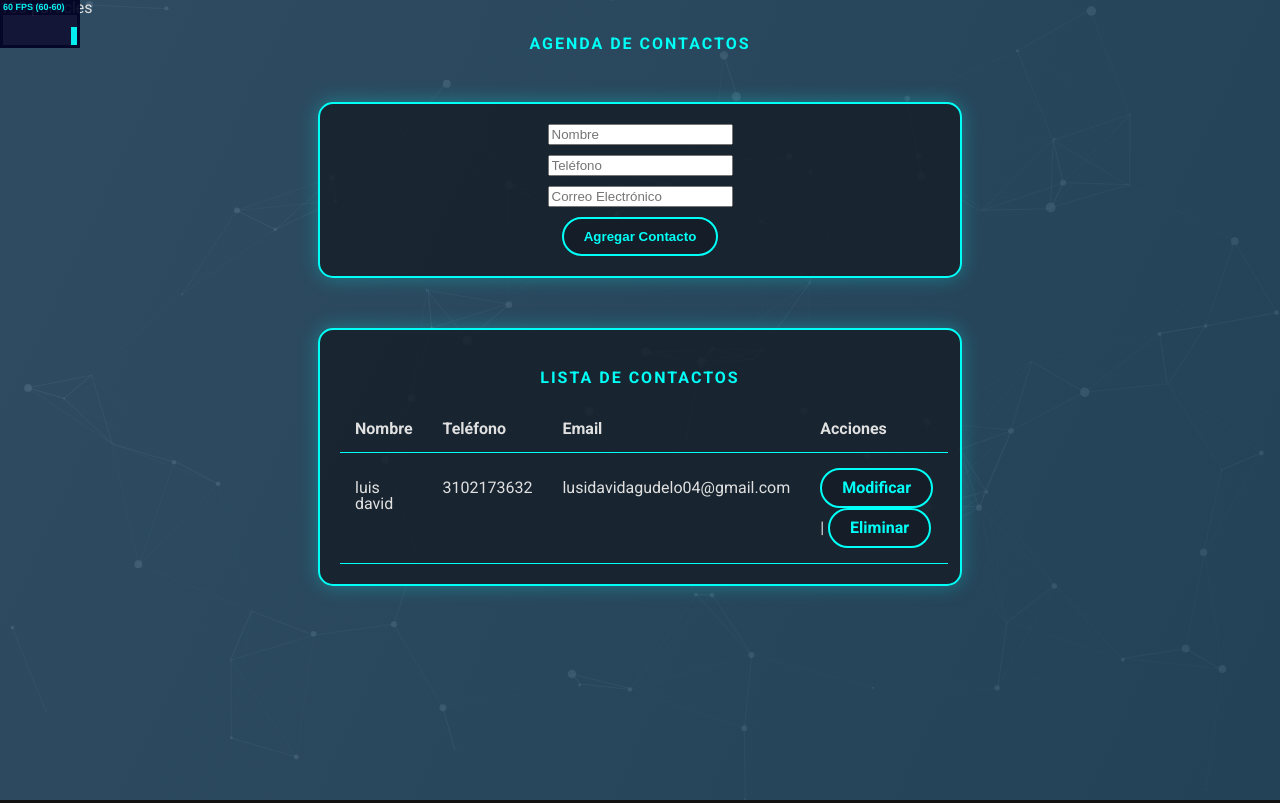
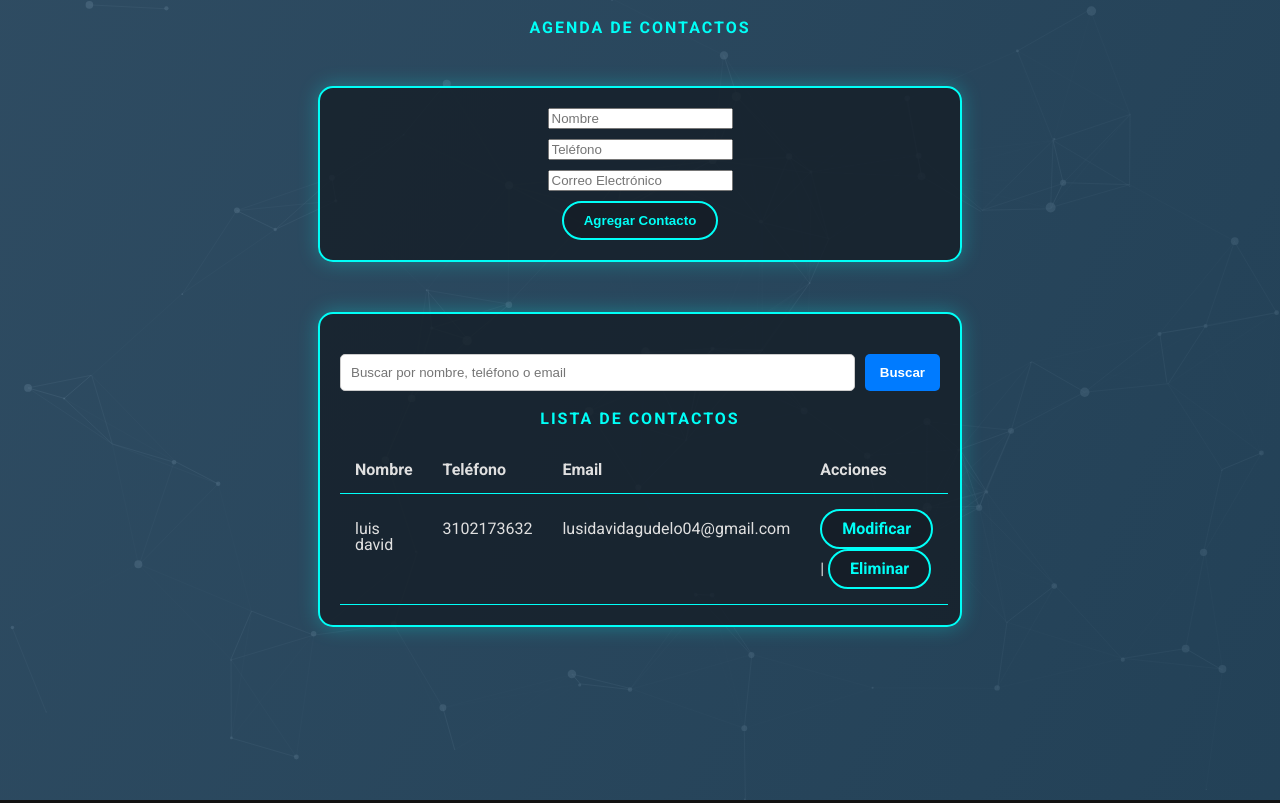
Before and after one commit to DavC3ro/TallerStiven, a PHP site: page / in a window 1280 px wide. Run offline with PHP 8.4, Linux system fonts and the light colour scheme; data comes from the database, SQL or seed files in the repository.

Commit message:
Se añadió buscador

```diff
--- a/css/styles.css
+++ b/css/styles.css
@@ -55,6 +55,40 @@ body {
     left: 0;
     z-index: -1;
     background-color: #1a1a1a;
+}
+
+.buscador {
+    display: flex;
+    justify-content: center;
+    align-items: center;
+    margin: 20px 0;
+}
+
+.buscador form {
+    display: flex;
+    width: 100%;
+    max-width: 600px;
+}
+
+.buscador input[type="text"] {
+    flex: 1;
+    padding: 10px;
+    border: 1px solid #ccc;
+    border-radius: 5px;
+}
+
+.buscador button {
+    padding: 10px 15px;
+    border: none;
+    background-color: #007bff;
+    color: white;
+    border-radius: 5px;
+    cursor: pointer;
+    margin-left: 10px;
+}
+
+.buscador button:hover {
+    background-color: #0056b3;
 }
 
 /* Contenedor de contenido */
--- a/index.php
+++ b/index.php
@@ -11,17 +11,45 @@ include 'conexion.php';
     <title>Agenda de Contactos</title>
     <link rel="stylesheet" href="./css/styles.css">
     <link href="https://fonts.googleapis.com/css2?family=Roboto:wght@400;700&display=swap" rel="stylesheet">
+    <style>
+        .buscador {
+            display: flex;
+            justify-content: center;
+            margin-bottom: 20px;
+        }
+
+        .buscador form {
+            display: flex;
+            width: 100%;
+            max-width: 600px;
+        }
+
+        .buscador input[type="text"] {
+            flex: 1;
+            padding: 10px;
+            border: 1px solid #ccc;
+            border-radius: 5px;
+        }
+
+        .buscador button {
+            padding: 10px 15px;
+            border: none;
+            background-color: #007bff;
+            color: white;
+            border-radius: 5px;
+            cursor: pointer;
+            margin-left: 10px;
+        }
+
+        .buscador button:hover {
+            background-color: #0056b3;
+        }
+    </style>
 </head>
 <body>
 
     <div id="particles-js"></div>
-
-    <div class="count-particles">
-        <span class="js-count-particles">--</span> particles
-    </div>
-
     <h1>Agenda de Contactos</h1>
-
 
     <?php if (isset($_SESSION['message'])): ?>
         <div class="alert" id="alert-message">
@@ -42,6 +70,14 @@ include 'conexion.php';
     </div>
 
     <div class="contenedor">
+        <!-- Buscador integrado con la lista de contactos -->
+        <div class="buscador">
+            <form action="index.php" method="POST">
+                <input type="text" name="search_term" placeholder="Buscar por nombre, teléfono o email" value="<?php if (isset($_POST['search_term'])) echo htmlspecialchars($_POST['search_term']); ?>">
+                <button type="submit" name="search" class="boton">Buscar</button>
+            </form>
+        </div>
+
         <h2>Lista de Contactos</h2>
         <table>
             <tr>
@@ -51,8 +87,21 @@ include 'conexion.php';
                 <th>Acciones</th>
             </tr>
             <?php
-                $result = $conn->query("SELECT * FROM contactos");
+                // Aquí gestionamos la búsqueda si se ha enviado el formulario
+                if (isset($_POST['search']) && !empty($_POST['search_term'])) {
+                    $search_term = $_POST['search_term'];
+                    // Usar consulta preparada para la búsqueda
+                    $stmt = $conn->prepare("SELECT * FROM contactos WHERE nombre LIKE ? OR telefono LIKE ? OR email LIKE ?");
+                    $search_term_wildcard = "%" . $search_term . "%";
+                    $stmt->bind_param("sss", $search_term_wildcard, $search_term_wildcard, $search_term_wildcard);
+                    $stmt->execute();
+                    $result = $stmt->get_result();
+                } else {
+                    // Si no se ha buscado, mostrar todos los contactos
+                    $result = $conn->query("SELECT * FROM contactos");
+                }
 
+                // Mostrar los resultados de la búsqueda o todos los contactos
                 while ($row = $result->fetch_assoc()) {
                     echo "<tr>";
                     echo "<td>" . htmlspecialchars($row['nombre']) . "</td>";
@@ -64,11 +113,15 @@ include 'conexion.php';
                           </td>";
                     echo "</tr>";
                 }
+
+                // Cerrar la conexión de la base de datos
+                if (isset($stmt)) {
+                    $stmt->close();
+                }
                 $conn->close();
             ?>
         </table>
     </div>
-
 
     <script src="https://cdn.jsdelivr.net/particles.js/2.0.0/particles.min.js"></script>
     <script src="js/app.js"></script>
@@ -82,26 +135,6 @@ include 'conexion.php';
                 alertMessage.style.display = 'none';
             }
         }, 2000);
-
-
-        var count_particles, stats, update;
-        stats = new Stats();
-        stats.setMode(0);
-        stats.domElement.style.position = 'absolute';
-        stats.domElement.style.left = '0px';
-        stats.domElement.style.top = '0px';
-        document.body.appendChild(stats.domElement);
-
-        count_particles = document.querySelector('.js-count-particles');
-        update = function() {
-            stats.begin();
-            stats.end();
-            if (window.pJSDom && window.pJSDom[0] && window.pJSDom[0].pJS.particles.array) {
-                count_particles.innerText = window.pJSDom[0].pJS.particles.array.length;
-            }
-            requestAnimationFrame(update);
-        };
-        requestAnimationFrame(update);
     </script>
 </body>
 </html>
```
Also changed, not shown: procesos.php (+21 -5 lines).
